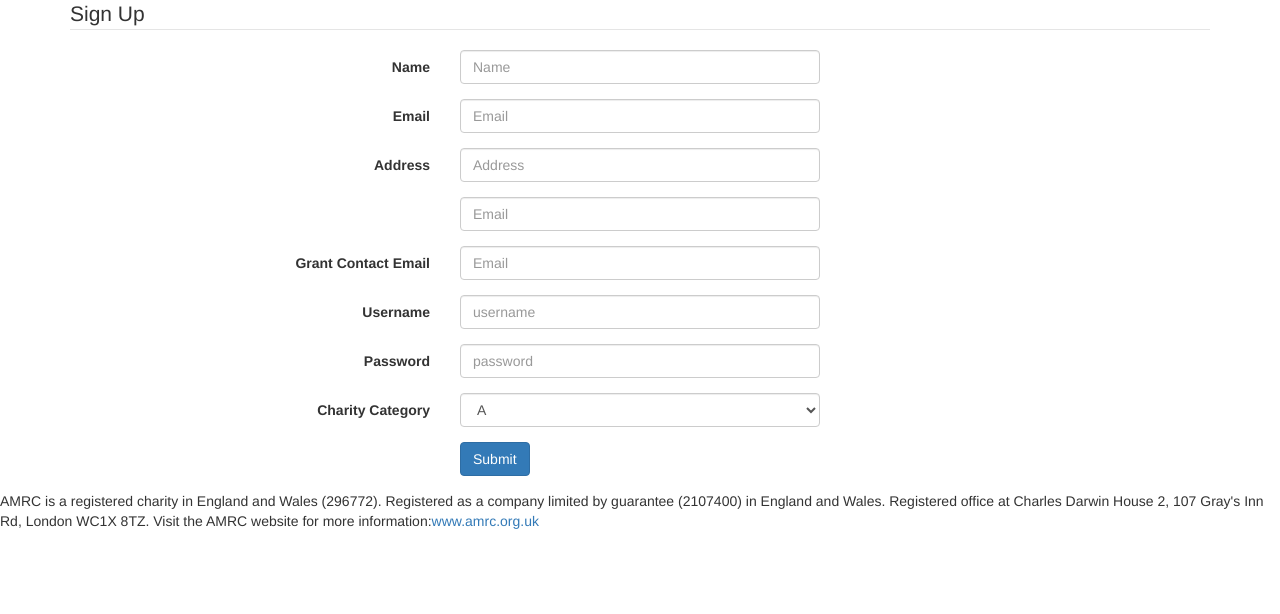
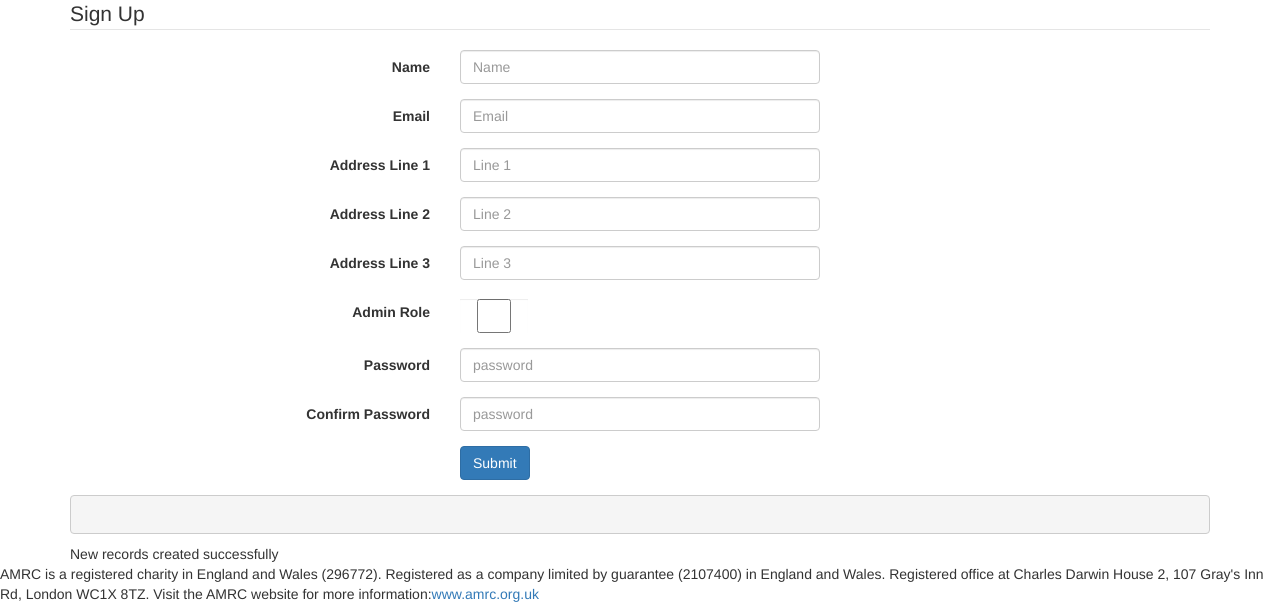
Before and after one commit to nedlloyd/Database_Group21, a PHP site: page /sign_up.php in a window 1280 px wide. Shown: the part 371-985 px from the top of the page. Before the commit the page ends 900 px from the top, so only its background shows below. Run offline with PHP 8.4, Linux system fonts and the light colour scheme; data that the repository does not hold is empty; some libraries are stand-ins or nearby versions; grey boxes are pictures that could not be loaded.

Commit message:
form connected to DB and users table edited

```diff
--- a/views/sign_up.php
+++ b/views/sign_up.php
@@ -8,48 +8,6 @@ $connectstr_dbpassword = 'COMPGC06@@';
 $con=mysqli_init();
 // mysqli_ssl_set($con, NULL, NULL, {ca-cert filename}, NULL, NULL);
 mysqli_real_connect($con, $connectstr_dbhost, $connectstr_dbusername, $connectstr_dbpassword, $connectstr_dbname, 3306);
-
-// $connectstr_dbname = 'online_acution_db';
-// $connectstr_dbhost = 'database-group21.database.windows.net';
-// $connectstr_dbusername = 'group21';
-// $connectstr_dbpassword = 'COMPGC06!@';
-//
-//
-// // $connectstr_dbname = 'ebay_database';
-// // $connectstr_dbhost = 'localhost';
-// // $connectstr_dbusername = 'root';
-// // $connectstr_dbpassword = '';
-//
-// echo $connectstr_dbname;
-// echo $connectstr_dbhost;
-// echo $connectstr_dbusername;
-// echo $connectstr_dbpassword;
-//
-// foreach ($_SERVER as $key => $value) {
-//     if (strpos($key, "MYSQLCONNSTR_localdb") !== 0) {
-//         continue;
-//     }
-//
-//     $connectstr_dbhost = preg_replace("/^.*Data Source=(.+?);.*$/", "\\1", $value);
-//     $connectstr_dbusername = preg_replace("/^.*User Id=(.+?);.*$/", "\\1", $value);
-//     $connectstr_dbpassword = preg_replace("/^.*Password=(.+?)$/", "\\1", $value);
-// }
-//
-// $link = mysqli_connect($connectstr_dbhost, $connectstr_dbusername, $connectstr_dbpassword,$connectstr_dbname);
-//
-//
-// if (!$link) {
-//     echo "Error: Unable to connect to MySQL." . PHP_EOL;
-//     echo "Debugging errno: " . mysqli_connect_errno() . PHP_EOL;
-//     echo "Debugging error: " . mysqli_connect_error() . PHP_EOL;
-//     exit;
-// }
-//
-// echo "<p>Success: A proper connection to MySQL was made!</p>";
-// echo "<p>The database is $connectstr_dbname</p>";
-// echo "<p>connectstr_dbhost = $connectstr_dbhost</p>";
-// echo "<p>Host information: " . mysqli_get_host_info($link) . "</p>";
-// echo "<p>connectstr_dbusername: $connectstr_dbusername</p>";
 ?>
 
 
@@ -96,14 +54,14 @@ mysqli_real_connect($con, $connectstr_dbhost, $connectstr_dbusername, $connectst
   <div class="content-wrap">
     <div class="container">
 
-    <form class="form-horizontal">
+    <form class="form-horizontal" method="post">
       <fieldset>
         <legend>Sign Up</legend>
 
         <div class="form-group">
           <label for="name" class="col-sm-4 control-label">Name</label>
           <div class="col-sm-4">
-            <input type="text" class="form-control" columns="7" id="name" placeholder="Name">
+            <input name="first_name" type="text" class="form-control" columns="7" id="name" placeholder="Name">
           </div>
         </div>
 
@@ -115,30 +73,30 @@ mysqli_real_connect($con, $connectstr_dbhost, $connectstr_dbusername, $connectst
         </div>
 
         <div class="form-group">
-          <label for="address" class="col-sm-4 control-label">Address</label>
+          <label for="address_line_1" class="col-sm-4 control-label">Address Line 1</label>
           <div class="col-sm-4">
-            <input type="text-area" class="form-control" columns="7" id="Address" placeholder="Address">
+            <input name="address_line_1" type="text-area" class="form-control" columns="7" id="address_line_1" placeholder="Line 1">
           </div>
         </div>
 
         <div class="form-group">
-          <label for="Grant_name" class="col-sm-4 control-label"></label>
+          <label for="address_line_2" class="col-sm-4 control-label">Address Line 2</label>
           <div class="col-sm-4">
-            <input type="text" class="form-control" id="Grant_name" placeholder="Email">
+            <input name="address_line_2" type="text-area" class="form-control" columns="7" id="address_line_2" placeholder="Line 2">
           </div>
         </div>
 
         <div class="form-group">
-          <label for="Grant_email" class="col-sm-4 control-label">Grant Contact Email</label>
+          <label for="address_line_3" class="col-sm-4 control-label">Address Line 3</label>
           <div class="col-sm-4">
-            <input type="text" class="form-control" id="Grant_email" placeholder="Email">
+            <input name="address_line_3" type="text-area" class="form-control" columns="7" id="address_line_3" placeholder="Line 3">
           </div>
         </div>
 
         <div class="form-group">
-          <label for="username" class="col-sm-4 control-label">Username</label>
-          <div class="col-sm-4">
-            <input type="text" class="form-control" id="username" placeholder="username">
+          <label for="admin_role" class="col-sm-4 control-label">Admin Role</label>
+          <div class="col-sm-1">
+            <input name="admin" type="checkbox" class="form-control" columns="7" id="admin_role">
           </div>
         </div>
 
@@ -150,26 +108,44 @@ mysqli_real_connect($con, $connectstr_dbhost, $connectstr_dbusername, $connectst
         </div>
 
         <div class="form-group">
-          <label for="select_charity" class="col-sm-4 control-label">Charity Category</label>
+          <label for="confirm_password" class="col-sm-4 control-label">Confirm Password</label>
           <div class="col-sm-4">
-            <select class="form-control" id="select_category">
-              <option>A</option>
-              <option>B</option>
-              <option>C</option>
-              <option>D</option>
-              <option>E</option>
-            </select>
+            <input type="text" class="form-control" id="password" placeholder="password">
           </div>
         </div>
 
         <div class="form-group submit-sign-up">
           <div class="col-sm-8 col-sm-offset-4">
-            <button type="submit" class="btn btn-primary">Submit</button>
+            <button type="submit" name="submit-user" value="submit-user" class="btn btn-primary">Submit</button>
           </div>
         </div>
 
       </fieldset>
     </form>
+<pre>
+  <?php
+  if (isset($_POST['submit-user'])) {
+    print_r($_POST);
+    print($_POST['first_name']);
+    print($_POST['address_line_1']);
+    print($_POST['address_line_2']);
+    print($_POST['address_line_3']);
+  }
+  ?>
+</pre>
+
+<?php
+$stmt = $con->prepare("INSERT INTO users (first_name, address_line_1, address_line_2, address_line_3)
+VALUES (?,?,?,?)");
+$stmt->bind_param("ssss", $_POST['first_name'], $_POST['address_line_1'], $_POST['address_line_2'], $_POST['address_line_3']);
+$stmt->execute();
+
+echo "New records created successfully";
+
+$con->close();
+?>
+
+
 
     </div>
 
```
Also changed, not shown: database/add_email_to_users.php (added, +28 -0 lines), database/edit_user_table.php (added, +35 -0 lines), database/create_tables.php (renamed from create_database/create_tables.php), database/create_users.php (renamed from create_database/create_users.php).
